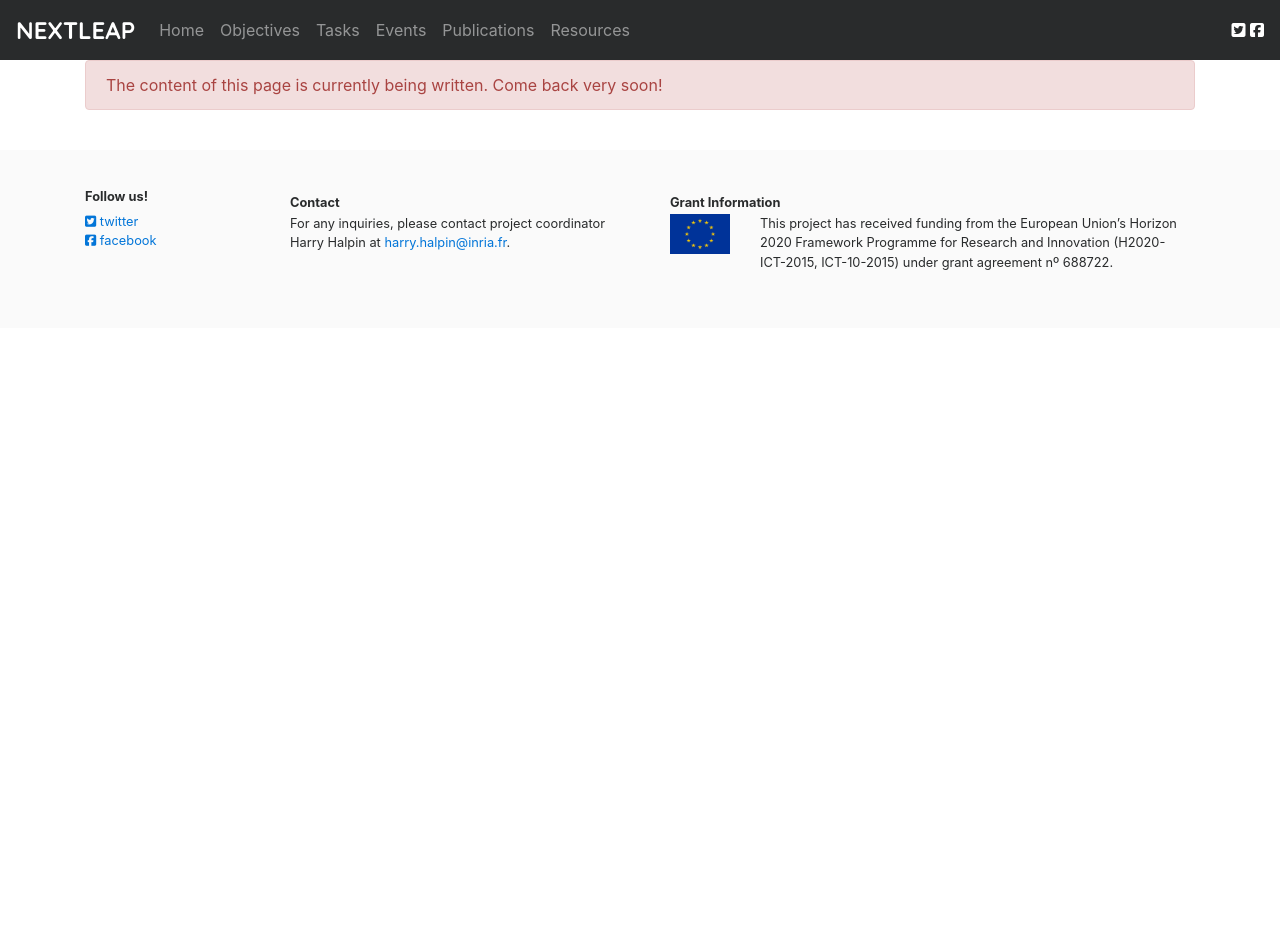
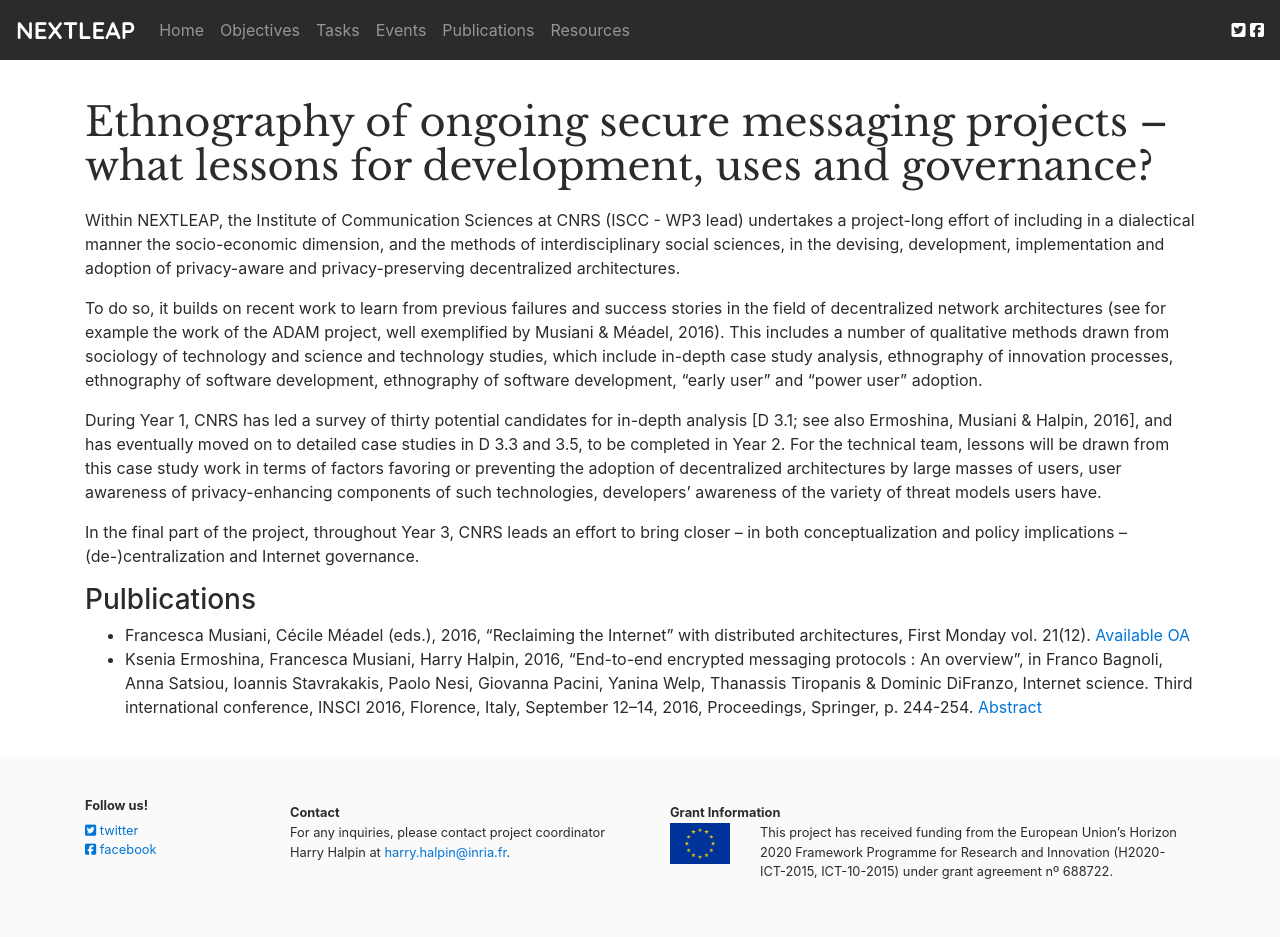
Before and after one commit to nextleap-project/nextleap-website, a Jekyll site: the page built from _projects/usability.md, in a window 1280 px wide. Built offline with Jekyll 4.4.1, drawn with Linux system fonts in a browser that asks for light colours; nearby versions of some CDN libraries; before the commit the page ends 900 px from its top, so only the background shows below that.

Commit message:
description of CNRS activity

```diff
--- a/_projects/usability.md
+++ b/_projects/usability.md
@@ -1,10 +1,25 @@
 ---
-title: usability of encryption
+title: Ethnography of ongoing secure messaging projects
 
 icon: universal-access
 
-danger: The content of this page is currently being written. Come back very soon!
+# danger: The content of this page is currently being written. Come back very soon!
 
 abstract: |
 
 ---
+
+## Ethnography of ongoing secure messaging projects -- what lessons for development, uses and governance?
+
+Within NEXTLEAP, the Institute of Communication Sciences at CNRS (ISCC - WP3 lead) undertakes a project-long effort of including in a dialectical manner the socio-economic dimension, and the methods of interdisciplinary social sciences, in the devising, development, implementation and adoption of privacy-aware and privacy-preserving decentralized architectures.
+
+To do so, it builds on recent work to learn from previous failures and success stories in the field of decentralized network architectures (see for example the work of the ADAM project, well exemplified by Musiani & Méadel, 2016). This includes a number of qualitative methods drawn from sociology of technology and science and technology studies, which include in-depth case study analysis, ethnography of innovation processes, ethnography of software development, ethnography of software development, “early user” and “power user” adoption.
+
+During Year 1, CNRS has led a survey of thirty potential candidates for in-depth analysis [D 3.1; see also Ermoshina, Musiani & Halpin, 2016], and has eventually moved on to detailed case studies in D 3.3 and 3.5, to be completed in Year 2. For the technical team, lessons will be drawn from this case study work in terms of factors favoring or preventing the adoption of decentralized architectures by large masses of users, user awareness of privacy-enhancing components of such technologies, developers' awareness of the variety of threat models users have.
+
+In the final part of the project, throughout Year 3, CNRS leads an effort to bring closer -- in both conceptualization and policy implications -- (de-)centralization and Internet governance.
+
+### Pulblications
+
+- Francesca Musiani, Cécile Méadel (eds.), 2016, “Reclaiming the Internet” with distributed architectures, First Monday vol. 21(12). [Available OA](http://firstmonday.org/ojs/index.php/fm/issue/view/493)
+- Ksenia Ermoshina, Francesca Musiani, Harry Halpin, 2016, "End-to-end encrypted messaging protocols : An overview", in Franco Bagnoli, Anna Satsiou, Ioannis Stavrakakis, Paolo Nesi, Giovanna Pacini, Yanina Welp, Thanassis Tiropanis & Dominic DiFranzo, Internet science. Third international conference, INSCI 2016, Florence, Italy, September 12–14, 2016, Proceedings, Springer, p. 244-254. [Abstract](http://www.springer.com/gp/book/9783319459813)
```
